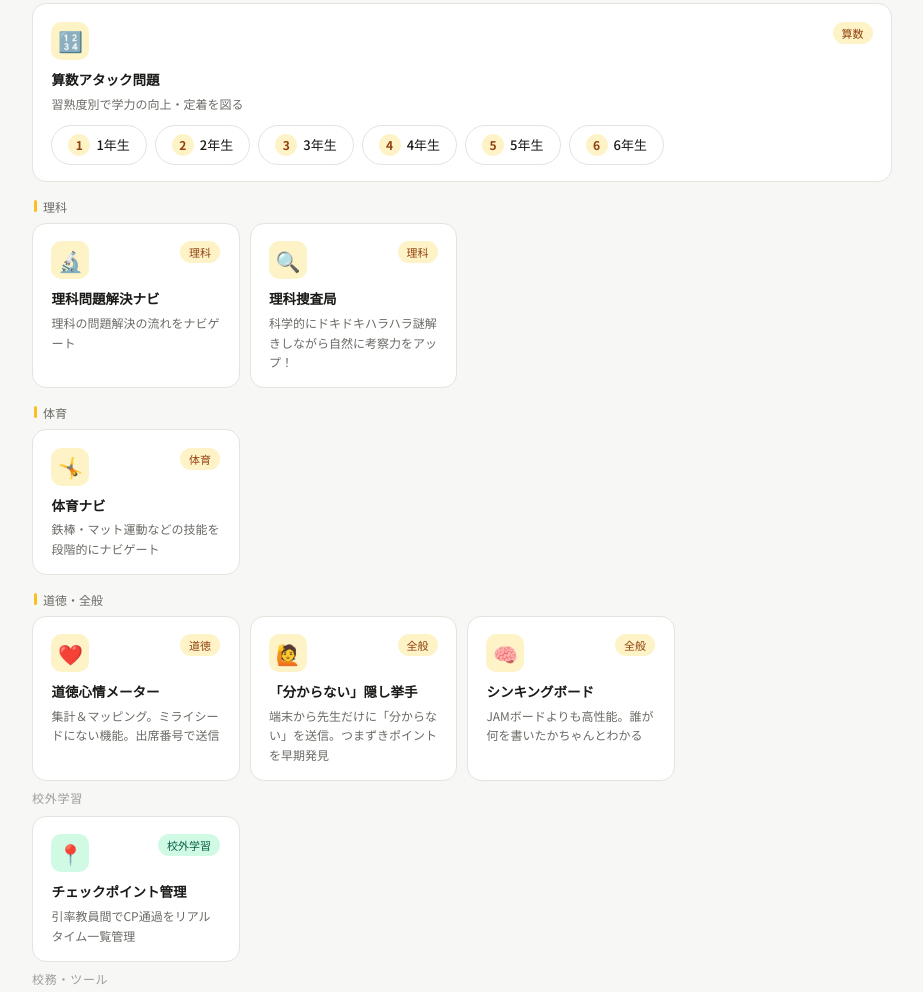
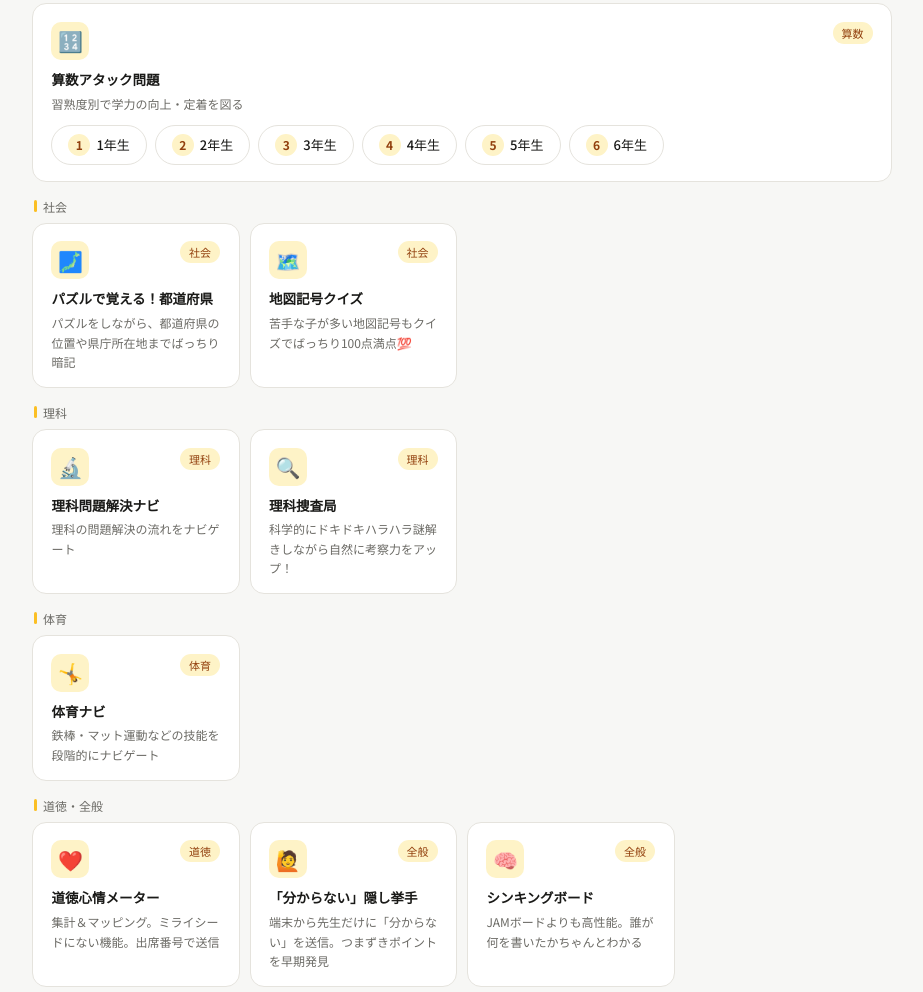
Before and after one commit to Kou-no1/apli_portal, a plain HTML site: page index.html in a window 1280 px wide. Shown: the part 1575-2567 px from the top of the page, without its empty margins (178-1101 px from the left). Drawn offline with Linux system fonts and the light colour scheme.

Commit message:
Update index.html

```diff
--- a/index.html
+++ b/index.html
@@ -453,6 +453,29 @@
       </div>
     </div>
 
+    <!-- 社会 -->
+    <div class="sub-section">
+      <div class="sub-section-label">社会</div>
+      <div class="grid">
+        <a class="card cat-class" data-cat="class" href="https://kou-no1.github.io/todofuken/docs/index.html?v=latest" target="_blank">
+          <div class="card-top">
+            <div class="icon-wrap">🗾</div>
+            <span class="tag tag-class">社会</span>
+          </div>
+          <div class="card-title">パズルで覚える！都道府県</div>
+          <div class="card-desc">パズルをしながら、都道府県の位置や県庁所在地までばっちり暗記</div>
+        </a>
+        <a class="card cat-class" data-cat="class" href="https://kou-no1.github.io/kizukigo/" target="_blank">
+          <div class="card-top">
+            <div class="icon-wrap">🗺️</div>
+            <span class="tag tag-class">社会</span>
+          </div>
+          <div class="card-title">地図記号クイズ</div>
+          <div class="card-desc">苦手な子が多い地図記号もクイズでばっちり100点満点💯</div>
+        </a>
+      </div>
+    </div>
+
     <!-- 理科 -->
     <div class="sub-section">
       <div class="sub-section-label">理科</div>
```
